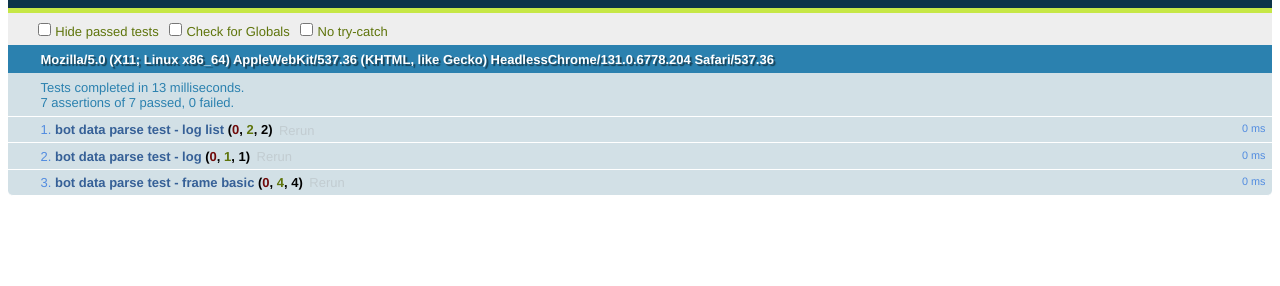
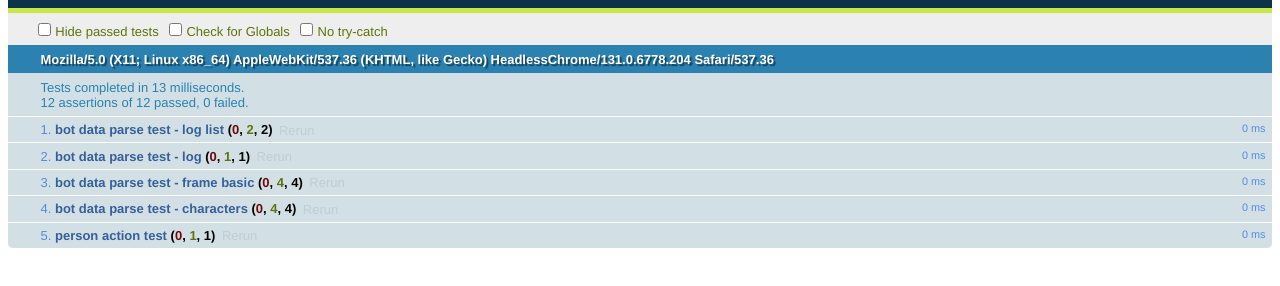
Before and after one commit to mazong1123/alphabot, a plain HTML site: page alphabot/alphabot/test/engine.html in a window 1280 px wide. Shown: the part 48-334 px from the top of the page. Drawn offline with Linux system fonts and the light colour scheme.

Commit message:
Completed infrastructure.

```diff
--- a/alphabot/alphabot/src/engine/frame.js
+++ b/alphabot/alphabot/src/engine/frame.js
@@ -21,8 +21,14 @@
         init: function (option) {
             this.text = option.text;
             this.direction = option.direction;
-            this.leftPerson = option.leftPerson;
-            this.rightPerson = option.rightPerson;
+
+            if (option.left !== undefined) {
+                this.leftPerson = new alphabot.Engine.Person(option.left);
+            }
+
+            if (option.right !== undefined) {
+                this.rightPerson = new alphabot.Engine.Person(option.right);
+            }
         },
 
         getText: function () {
@@ -35,6 +41,12 @@
             var self = this;
 
             return self.direction;
+        },
+
+        getLeftPerson: function () {
+            var self = this;
+
+            return self.leftPerson;
         }
     });
 })();
--- a/alphabot/alphabot/src/engine/person.js
+++ b/alphabot/alphabot/src/engine/person.js
@@ -19,24 +19,56 @@
     alphabot.Engine.Person = Class.extend({
         init: function (option) {
             this.name = option.name;
-            this.faceSetUrl = option.faceSetUrl;
+            this.faceSet = option.faceSet;
 
             // The faces looks like:
             // [{x: 0, y: 0}, {x: 30, y: 0}]
             // faceset is actually a sprite image. faces inicates the position of each face on the sprite.
             this.faces = option.faces;
-            this.currentFace = 0;
+
+            if (option.faceIndex !== undefined) {
+                this.currentFaceIndex = option.faceIndex;
+            }
+            else {
+                this.currentFaceIndex = 0;
+            }
         },
 
-        setFace: function (faceIndex) {
+        setCurrentFace: function (faceIndex) {
             var self = this;
-            self.currentFace = faceIndex;
+            self.currentFaceIndex = faceIndex;
         },
 
         getCurrentFace: function () {
             var self = this;
+            var currentFace = self.faces[self.currentFaceIndex];
 
-            return self.currentFace;
+            return currentFace;
+        },
+
+        getFace: function (faceIndex) {
+            var self = this;
+            var f = self.faces[faceIndex];
+
+            return f;
+        },
+
+        getName: function () {
+            var self = this;
+
+            return self.name;
+        },
+
+        getFaceSet: function () {
+            var self = this;
+
+            return self.faceSet;
+        },
+
+        getFaces: function () {
+            var self = this;
+
+            return self.faces;
         }
     });
 })();
--- a/alphabot/alphabot/test/engine.html
+++ b/alphabot/alphabot/test/engine.html
@@ -38,8 +38,8 @@
                     var actualLogItems = parsedLogList.getItems();
 
                     // Assert
-                    assert.equal(expectedLogListTitle, actualLogListTitle, 'failed to parse log list title.');
-                    assert.equal(expectedLogItemCount, actualLogItems.length, 'failed to parse log item count');
+                    assert.equal(expectedLogListTitle, actualLogListTitle, 'Parse log list title.');
+                    assert.equal(expectedLogItemCount, actualLogItems.length, 'Parse log item count');
                 });
 
                 QUnit.test('bot data parse test - log', function (assert) {
@@ -53,7 +53,7 @@
                     var actualFrames = actualLogItem.getItems();
 
                     // Assert
-                    assert.equal(expectedFramesCount, actualFrames.length, 'failed to parse log frame count.');
+                    assert.equal(expectedFramesCount, actualFrames.length, 'Parse log frame count.');
                 });
 
                 QUnit.test('bot data parse test - frame basic', function (assert) {
@@ -76,10 +76,66 @@
                     var actualFrame2Direction = actualFrames[1].getDirection();
 
                     // Assert
-                    assert.equal(expectedFrame1Text, actualFrame1Text, 'failed to parse frame1 text.');
-                    assert.equal(expectedFrame1Direction, actualFrame1Direction, 'failed to parse frame1 direction.');
-                    assert.equal(expectedFrame2Text, actualFrame2Text, 'failed to parse frame2 text.');
-                    assert.equal(expectedFrame2Direction, actualFrame2Direction, 'failed to parse frame2 direction.');
+                    assert.equal(expectedFrame1Text, actualFrame1Text, 'Parse frame1 text.');
+                    assert.equal(expectedFrame1Direction, actualFrame1Direction, 'Parse frame1 direction.');
+                    assert.equal(expectedFrame2Text, actualFrame2Text, 'Parse frame2 text.');
+                    assert.equal(expectedFrame2Direction, actualFrame2Direction, 'Parse frame2 direction.');
+                });
+
+                QUnit.test('bot data parse test - characters', function (assert) {
+                    // Prepare
+                    var expectedFrame1LeftName = 'User 1';
+                    var expectedFrame1LeftFaceSet = 'http://images/user1_fc.png';
+                    var expectedFrame1LeftFaces = [{
+                        "x": 0,
+                        "y": 0
+                    }, {
+                        "x": 36,
+                        "y": 0
+                    }];
+                    var expectedFrame1LeftCurrentFace = {
+                        "x": 36,
+                        "y": 0
+                    };
+
+                    // Act
+                    var bot = new alphabot.Engine.Bot();
+                    var parsedLogList = bot.parse(data);
+                    var actualLogItem = parsedLogList.getItems()[0];
+                    var actualFrames = actualLogItem.getItems();
+
+                    var actualLeftPerson = actualFrames[0].getLeftPerson();
+                    var actualLeftPersonName = actualLeftPerson.getName();
+                    var actualLeftPersonFaceSet = actualLeftPerson.getFaceSet();
+                    var actualLeftPersonFaces = actualLeftPerson.getFaces();
+                    var actualLeftPersonCurrentFace = actualLeftPerson.getCurrentFace();
+
+                    // Assert
+                    assert.equal(expectedFrame1LeftName, actualLeftPersonName, 'Parse frame1 left person name.');
+                    assert.equal(expectedFrame1LeftFaceSet, actualLeftPersonFaceSet, 'Parse frame1 left person faceSet.');
+                    assert.deepEqual(expectedFrame1LeftFaces, actualLeftPersonFaces, 'Parse frame1 left person faces.');
+                    assert.deepEqual(expectedFrame1LeftCurrentFace, actualLeftPersonCurrentFace, 'Parse frame1 left person current face.');
+                });
+
+                QUnit.test('person action test', function (assert) {
+                    // Prepare
+                    var expectedCurrentFace = {
+                        "x": 0,
+                        "y": 0
+                    };
+
+                    // Act
+                    var bot = new alphabot.Engine.Bot();
+                    var parsedLogList = bot.parse(data);
+                    var actualLogItem = parsedLogList.getItems()[0];
+                    var actualFrames = actualLogItem.getItems();
+
+                    var actualLeftPerson = actualFrames[0].getLeftPerson();
+                    actualLeftPerson.setCurrentFace(0);
+
+                    var actualLeftPersonCurrentFace = actualLeftPerson.getCurrentFace();
+
+                    assert.deepEqual(expectedCurrentFace, actualLeftPersonCurrentFace, 'Parse frame1 left person current face.');
                 });
             },
             error: function (jqxr, message, exception) {
```
